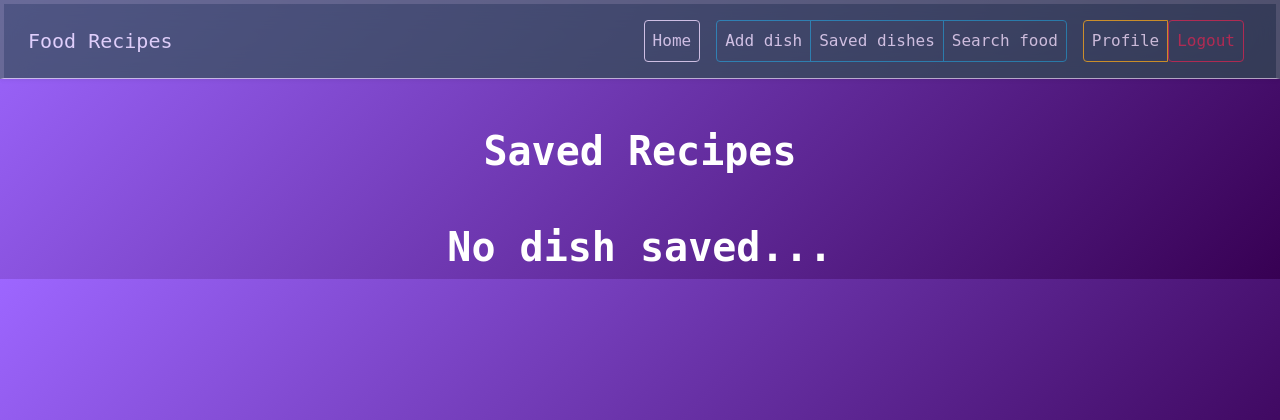
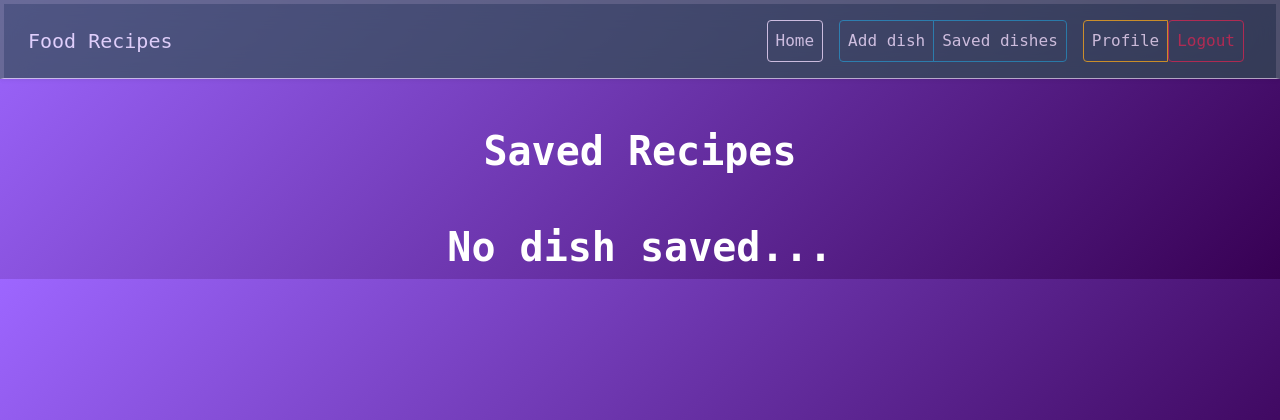
Before and after one commit to dartomOOv/food-recipes, a Django app: a page that uses templates/base/nav/header.html in a window 1280 px wide. Shown: the top 420 px of the page. Run offline with Django 5.2, Linux system fonts and the light colour scheme; the visitor is signed in with stand-in values (Sample User, id 1).

Commit message:
Remove button 'Search' in header

```diff
--- a/templates/base/nav/header.html
+++ b/templates/base/nav/header.html
@@ -9,7 +9,6 @@
       <div class="btn-group mr-3">
         <a class="btn btn-outline-info p-2 text-white" href="{% url 'recipes:recipe-create' %}">Add dish</a>
         <a class="btn btn-outline-info p-2 text-white" href="{% url 'recipes:saved_recipes' user.slug %}">Saved dishes</a>
-        <a class="btn btn-outline-info p-2 text-white" href="#">Search food</a>
       </div>
       <div class="btn-group mr-2">
         <a class="btn btn-outline-warning p-2 text-white" href="{% url 'recipes:profile' user.slug %}">Profile</a>
```
